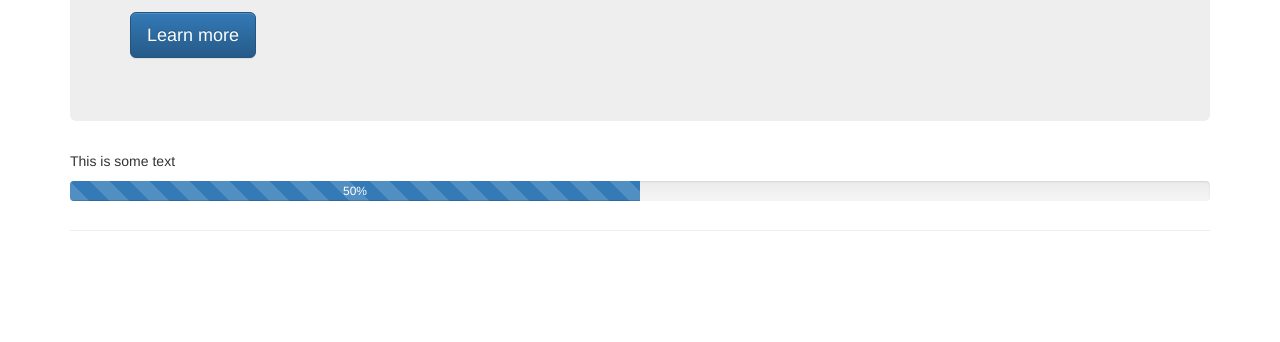
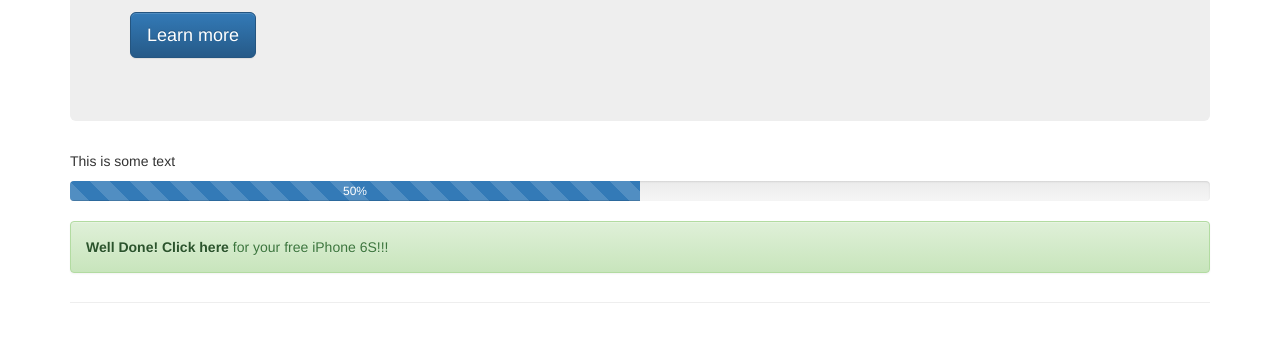
Before and after one commit to iambradleyy/savings, a website: page index.html in a window 1280 px wide. Shown: the part 270-612 px from the top of the page. Drawn offline with nearby package versions, Linux system fonts and the light colour scheme.

Commit message:
Add alert with link.

```diff
--- a/index.html
+++ b/index.html
@@ -23,6 +23,9 @@
             50%
             </div>
         </div>
+        <div class="alert alert-success" role="alert">
+            <a href="#" class="alert-link"><strong>Well Done!</strong><strong> Click here </strong></a> for your free iPhone 6S!!!
+        </div>
     </div>
 </body>
 </html>
```
